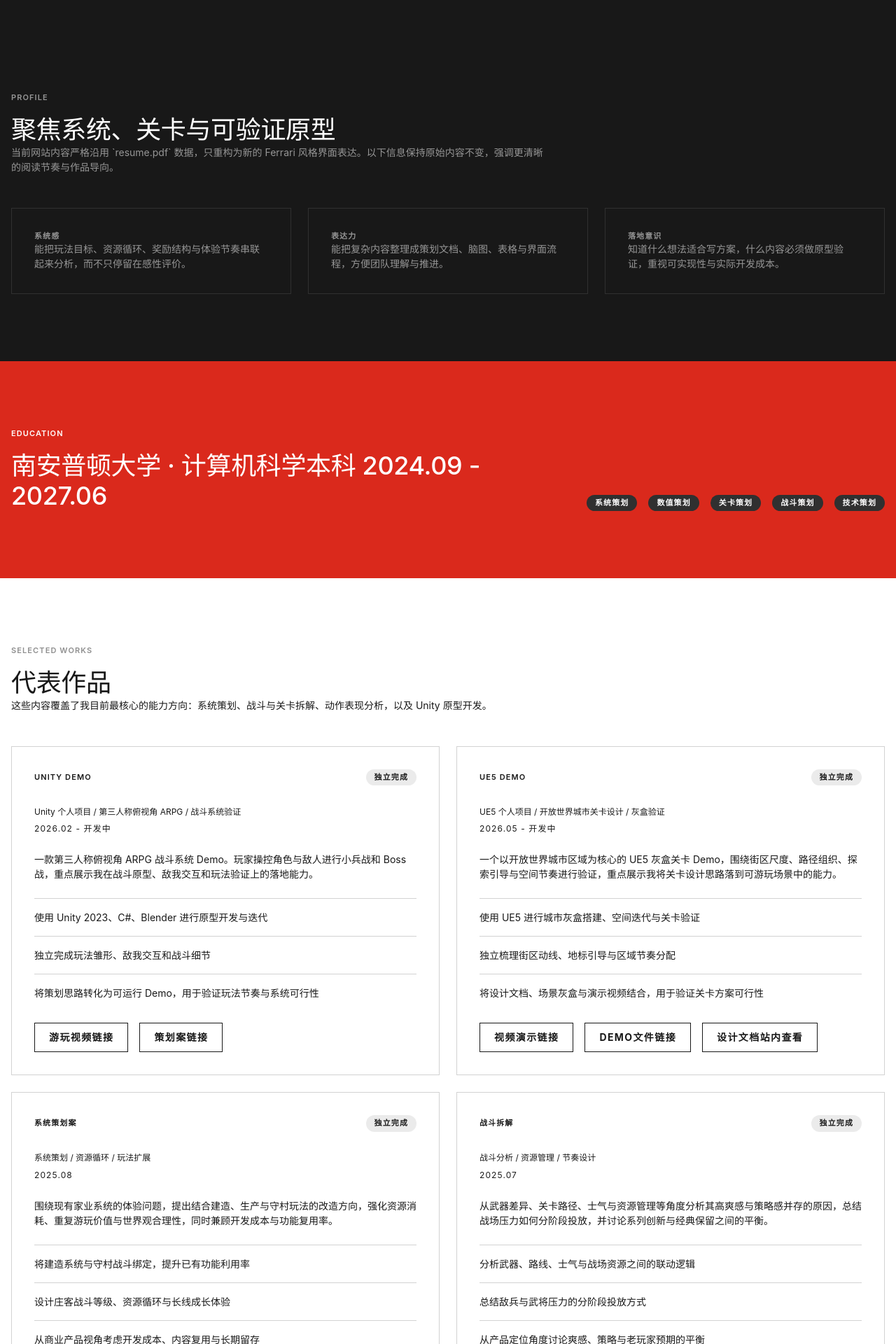
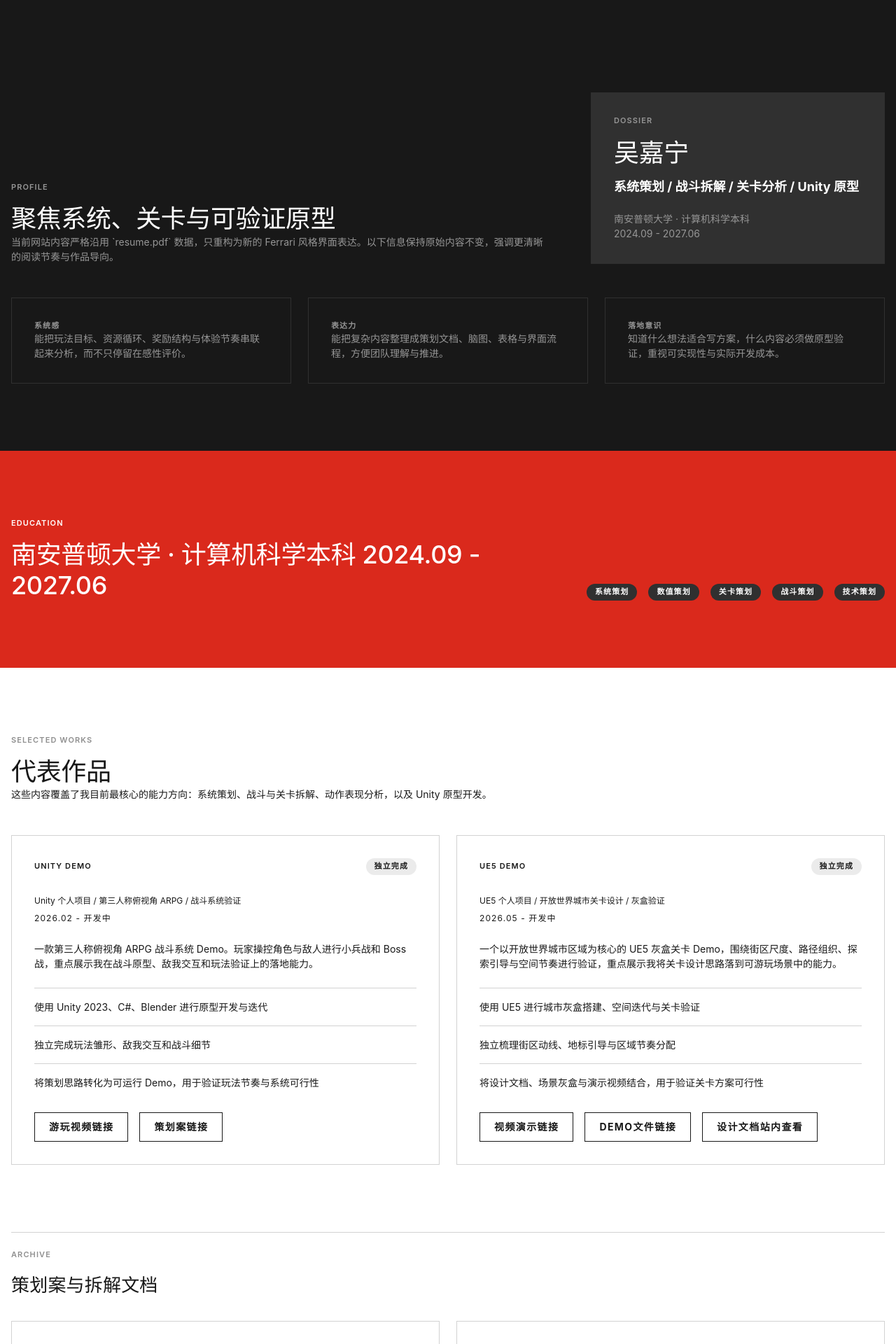
Before and after one commit to wjn18/portfolio-site, a React (Vite) app: page / in a window 1280 px wide. Shown: the part 1100-3020 px from the top of the page at 70% size. Built offline with nearby package versions, Linux system fonts and the light colour scheme.

Commit message:
Refine Ferrari layout details

```diff
--- a/src/App.jsx
+++ b/src/App.jsx
@@ -212,6 +212,30 @@ const specCells = [
   { value: "09", label: "长期深度体验游戏类型" },
 ];
 
+const spotlightProjects = projects.slice(0, 2);
+const archiveProjects = projects.slice(2);
+
+const footerGroups = [
+  {
+    title: "作品入口",
+    links: [
+      { label: "Unity3D ARPG 战斗系统 Demo", href: unityDemoDesignHref },
+      { label: "UE5 开放世界城市关卡设计 Demo（灰盒）", href: ue5DemoDesignHref },
+      { label: "在线查看简历", href: "/resume.pdf" },
+    ],
+  },
+  {
+    title: "能力方向",
+    links: profile.targets.map((item) => ({ label: item, href: "#skills" })),
+  },
+  {
+    title: "联系方式",
+    links: contacts
+      .filter((item) => item.href)
+      .map((item) => ({ label: `${item.label} · ${item.value}`, href: item.href })),
+  },
+];
+
 function ActionButton({ item }) {
   return (
     <a
@@ -282,6 +306,27 @@ function ContactCard({ item }) {
   );
 }
 
+function FooterGroup({ group }) {
+  return (
+    <div className="footer-group">
+      <div className="caption-tag">{group.title}</div>
+      <div className="footer-link-list">
+        {group.links.map((item) => (
+          <a
+            key={`${group.title}-${item.label}`}
+            href={item.href}
+            target={item.href.startsWith("http") ? "_blank" : undefined}
+            rel={item.href.startsWith("http") ? "noreferrer" : undefined}
+            className="footer-link"
+          >
+            {item.label}
+          </a>
+        ))}
+      </div>
+    </div>
+  );
+}
+
 export default function App() {
   return (
     <div className="site-shell">
@@ -340,12 +385,21 @@ export default function App() {
 
         <section className="editorial-dark">
           <div className="section-shell">
+            <div className="profile-split">
               <div className="section-copy-block">
                 <div className="caption-tag">PROFILE</div>
                 <h2>聚焦系统、关卡与可验证原型</h2>
                 <p className="body-copy">
                   当前网站内容严格沿用 `resume.pdf` 数据，只重构为新的 Ferrari 风格界面表达。以下信息保持原始内容不变，强调更清晰的阅读节奏与作品导向。
                 </p>
+              </div>
+
+              <article className="profile-dossier elevated-card">
+                <div className="caption-tag">DOSSIER</div>
+                <div className="dossier-name">{profile.name}</div>
+                <div className="dossier-role">{profile.role}</div>
+                <div className="dossier-copy body-copy">{profile.education}</div>
+              </article>
             </div>
 
             <div className="feature-grid">
@@ -385,8 +439,19 @@ export default function App() {
               </p>
             </div>
 
-            <div className="project-grid">
-              {projects.map((project) => (
+            <div className="spotlight-grid">
+              {spotlightProjects.map((project) => (
+                <ProjectCard key={project.title} project={project} light />
+              ))}
+            </div>
+
+            <div className="archive-head">
+              <div className="caption-tag light-tag">ARCHIVE</div>
+              <h3 className="archive-title">策划案与拆解文档</h3>
+            </div>
+
+            <div className="project-grid archive-grid">
+              {archiveProjects.map((project) => (
                 <ProjectCard key={project.title} project={project} light />
               ))}
             </div>
@@ -475,6 +540,14 @@ export default function App() {
             </div>
           </div>
         </section>
+
+        <footer className="footer-dark">
+          <div className="section-shell footer-grid">
+            {footerGroups.map((group) => (
+              <FooterGroup key={group.title} group={group} />
+            ))}
+          </div>
+        </footer>
       </main>
     </div>
   );
--- a/src/index.css
+++ b/src/index.css
@@ -287,7 +287,8 @@ h3 {
 .editorial-dark,
 .editorial-light,
 .livery-band,
-.cta-band {
+.cta-band,
+.footer-dark {
   padding: 96px 0;
 }
 
@@ -312,6 +313,13 @@ h3 {
 
 .section-copy-block {
   max-width: 760px;
+}
+
+.profile-split {
+  display: grid;
+  grid-template-columns: minmax(0, 1.3fr) minmax(320px, 0.7fr);
+  gap: 48px;
+  align-items: end;
 }
 
 .feature-grid,
@@ -344,6 +352,33 @@ h3 {
 
 .elevated-card {
   background: var(--canvas-elevated);
+}
+
+.profile-dossier {
+  border: 1px solid var(--hairline);
+  padding: 32px;
+}
+
+.dossier-name {
+  margin-top: 16px;
+  color: var(--ink);
+  font-size: 36px;
+  font-weight: 500;
+  line-height: 1.2;
+  letter-spacing: -0.36px;
+}
+
+.dossier-role {
+  margin-top: 16px;
+  color: var(--ink);
+  font-size: 18px;
+  font-weight: 700;
+  line-height: 1.2;
+}
+
+.dossier-copy {
+  margin-top: 24px;
+  white-space: pre-line;
 }
 
 .livery-band {
@@ -398,6 +433,13 @@ h3 {
 .project-grid {
   margin-top: 48px;
   grid-template-columns: repeat(2, minmax(0, 1fr));
+}
+
+.spotlight-grid {
+  display: grid;
+  grid-template-columns: repeat(2, minmax(0, 1fr));
+  gap: 24px;
+  margin-top: 48px;
 }
 
 .project-card-light {
@@ -479,6 +521,25 @@ h3 {
   padding: 13px 20px;
 }
 
+.archive-head {
+  margin-top: 96px;
+  padding-top: 24px;
+  border-top: 1px solid var(--hairline-on-light);
+}
+
+.archive-title {
+  margin-top: 16px;
+  color: var(--body-on-light);
+  font-size: 26px;
+  font-weight: 500;
+  line-height: 1.5;
+  letter-spacing: 0.195px;
+}
+
+.archive-grid {
+  margin-top: 32px;
+}
+
 .about-grid {
   margin-top: 48px;
   grid-template-columns: minmax(0, 1.3fr) minmax(360px, 0.7fr);
@@ -529,6 +590,33 @@ h3 {
   word-break: break-word;
 }
 
+.footer-dark {
+  border-top: 1px solid var(--hairline);
+}
+
+.footer-grid {
+  display: grid;
+  grid-template-columns: repeat(3, minmax(0, 1fr));
+  gap: 48px;
+}
+
+.footer-group {
+  display: grid;
+  gap: 24px;
+}
+
+.footer-link-list {
+  display: grid;
+  gap: 16px;
+}
+
+.footer-link {
+  color: var(--body);
+  font-size: 13px;
+  font-weight: 400;
+  line-height: 1.5;
+}
+
 @media (max-width: 1024px) {
   h1 {
     font-size: 56px;
@@ -544,9 +632,12 @@ h3 {
 
   .feature-grid,
   .skill-grid,
+  .spotlight-grid,
   .project-grid,
   .about-grid,
-  .contact-grid {
+  .contact-grid,
+  .footer-grid,
+  .profile-split {
     grid-template-columns: 1fr;
   }
 
@@ -603,6 +694,10 @@ h3 {
     padding: 24px;
   }
 
+  .profile-dossier {
+    padding: 24px;
+  }
+
   .experience-grid {
     grid-template-columns: 1fr;
   }
```
Lines whose indentation alone changed are shown as unchanged.
